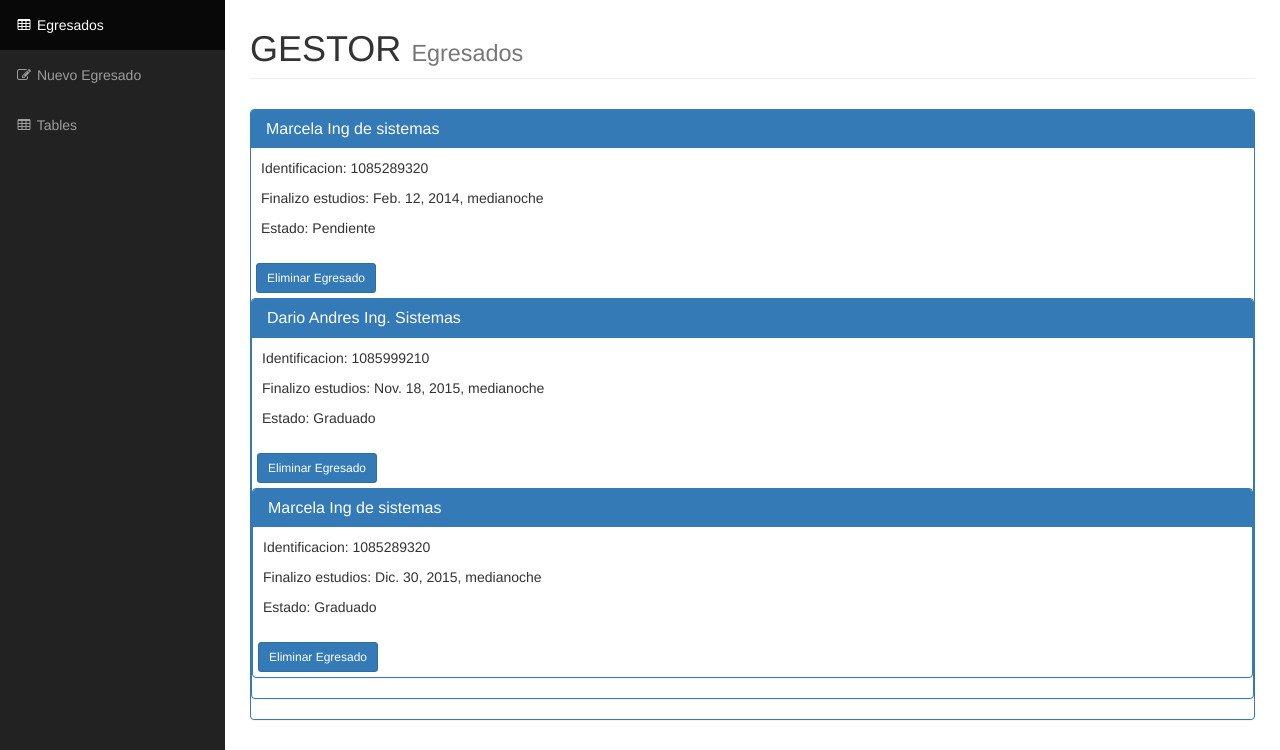
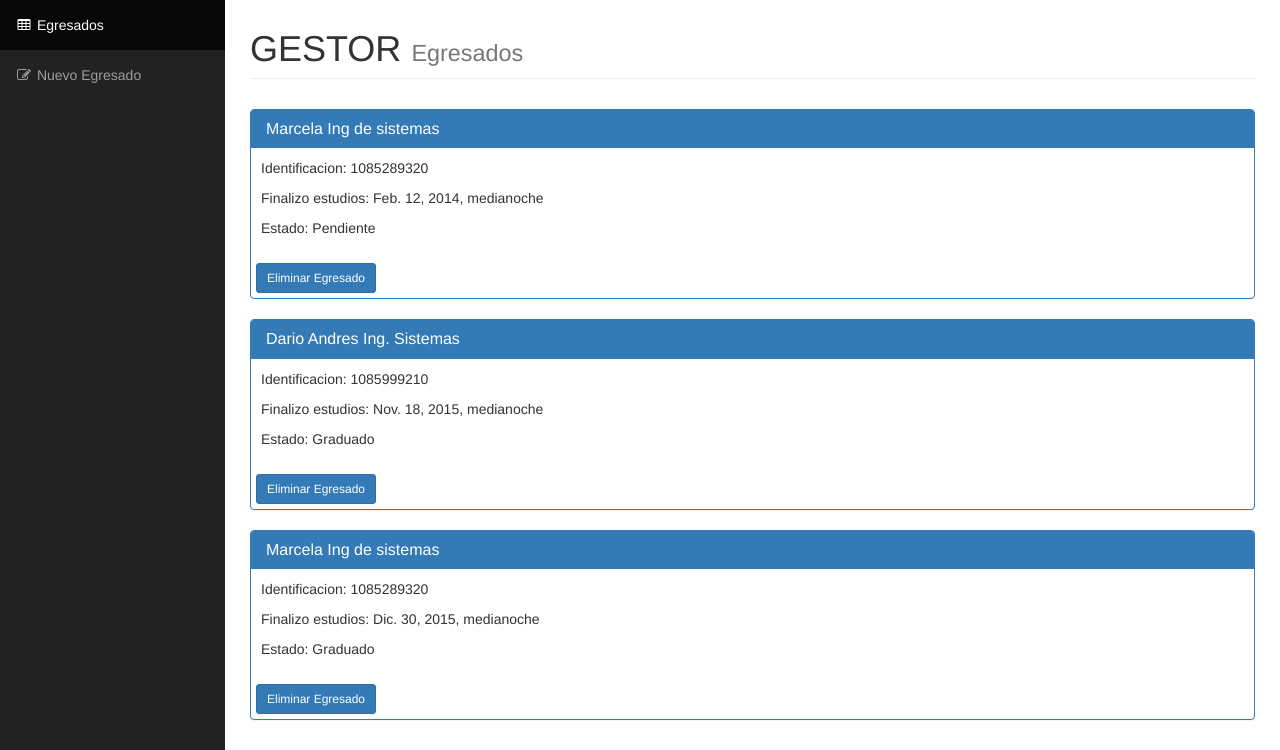
Before and after one commit to darortega/frameworks, a Django app: page / in a window 1280 px wide. Shown: the part 51-801 px from the top of the page. Run offline with Django 3.2, Linux system fonts and the light colour scheme; data comes from the database, SQL or seed files in the repository; both versions use the stored data as it was after the commit; parts of the project's set-up code (start-up, migrations or seed data) failed here and were passed over; some libraries are stand-ins or nearby versions.

Commit message:
correccion de listas.html

```diff
--- a/gestoregresados/templates/estructura.html
+++ b/gestoregresados/templates/estructura.html
@@ -58,9 +58,6 @@
                     <li>
                         <a href="{% url 'gestoregresados.views.add' %} "><i class="fa fa-fw fa-edit"></i> Nuevo Egresado</a>
                     </li>
-                    <li>
-                        <a href="{% url 'gestoregresados.views.addred' form.pk %}"><i class="fa fa-fw fa-table"></i> Tables</a>
-                    </li>
                 </ul>
             </div>
             <!-- /.navbar-collapse -->
--- a/gestoregresados/templates/listado.html
+++ b/gestoregresados/templates/listado.html
@@ -13,5 +13,7 @@
         </div>
         <div>
         	<a style="margin: 5px;" type="button" class="btn btn-sm btn-primary" href="{% url 'gestoregresados.views.delete' linea.pk %}">Eliminar Egresado</a>
+        </div>
+    </div>
 	{% endfor %}
 {% endblock %}
--- a/gestoregresados/templates/updateegresado.html
+++ b/gestoregresados/templates/updateegresado.html
@@ -9,7 +9,7 @@
 		{% csrf_token %}
 		<div class="form-group">
             <label>Identificacion: </label>
-            <input class="form-control" type="text" value="{{egresado.id_egresado}}" id="{{form.id_egresado}}
+            <input class="form-control" type="text" disabled="True" value="{{egresado.id_egresado}}" id="{{form.id_egresado}}
         </div>
         <div class="form-group">
             <label>Nombre Egresado: </label>
```
Also changed, not shown: db.sqlite3.
